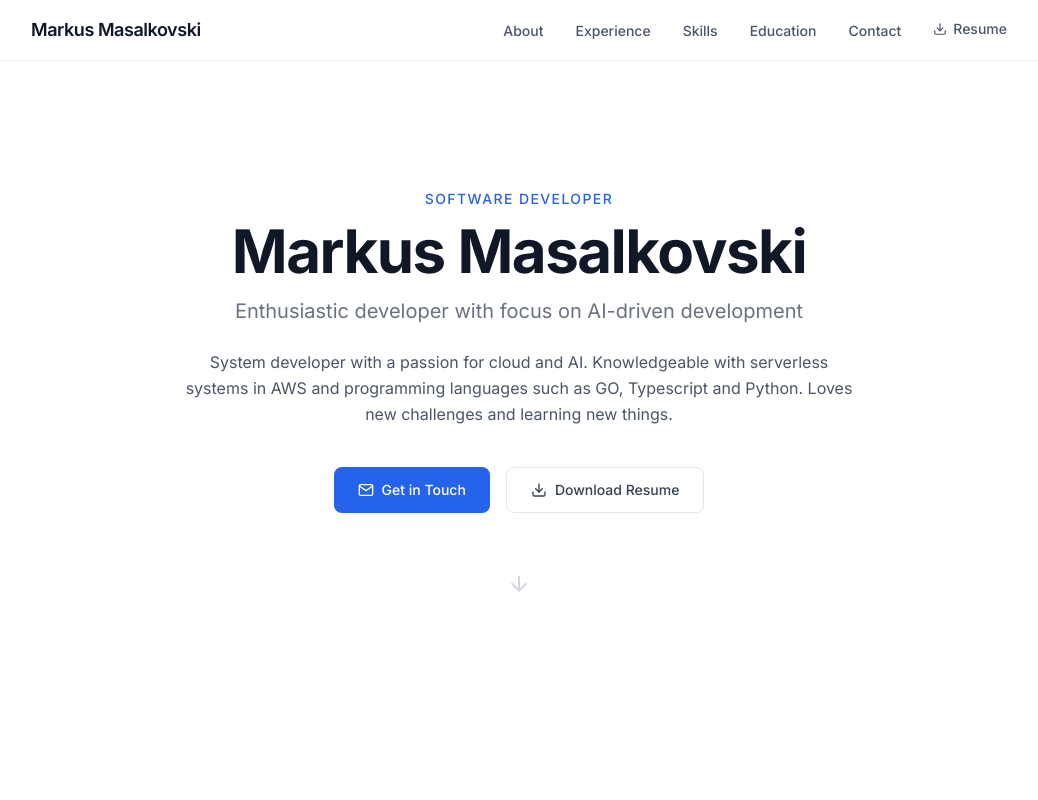
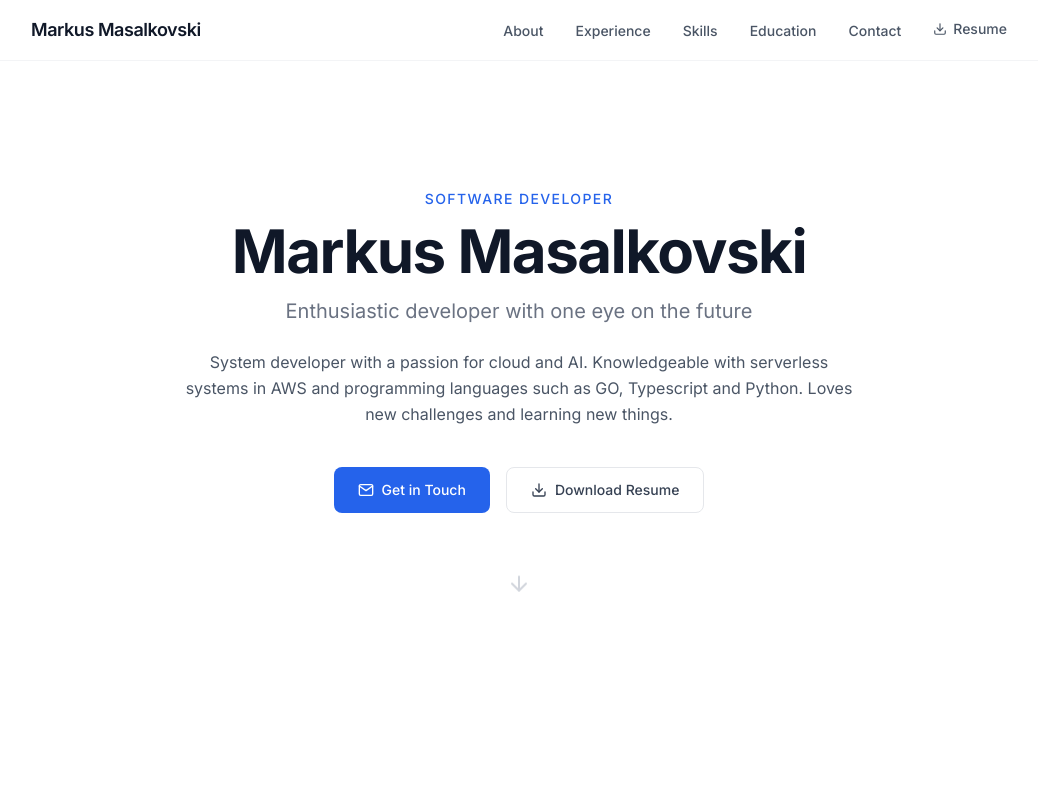
Before and after one commit to Marmas99/personal-website, a React (Vite) app: page / in a window 1280 px wide. Shown: the top 800 px of the page, without its empty margins (121-1159 px from the left). Built offline with nearby package versions, Linux system fonts and the light colour scheme.

Commit message:
changed tagline

```diff
--- a/src/data/resume.ts
+++ b/src/data/resume.ts
@@ -64,7 +64,7 @@ export const resumeData: ResumeData = {
   personal: {
     name: "Markus Masalkovski",
     title: "Software Developer",
-    tagline: "Enthusiastic developer with focus on AI-driven development",
+    tagline: "Enthusiastic developer with one eye on the future",
     about:
       "System developer with a passion for cloud and AI. " +
       "Knowledgeable with serverless systems in AWS and programming languages such as GO, Typescript and Python. " +
```
